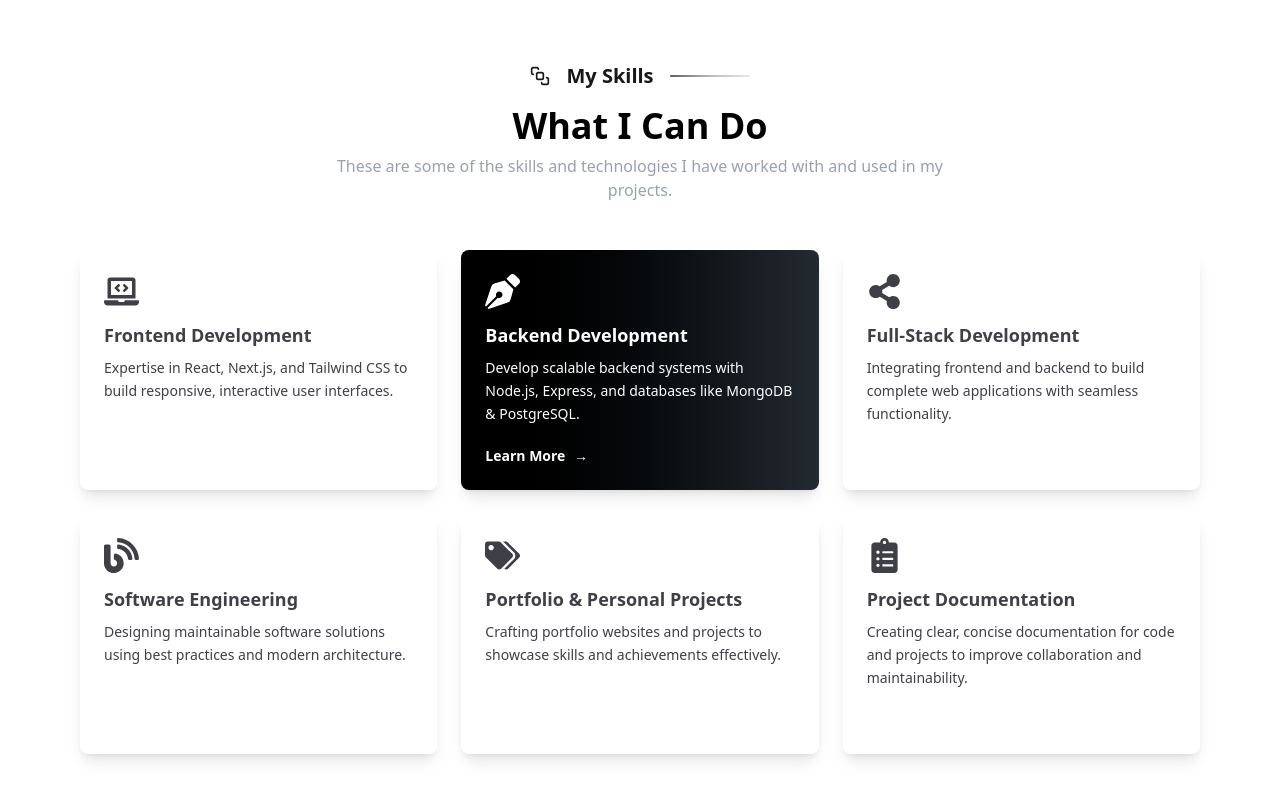
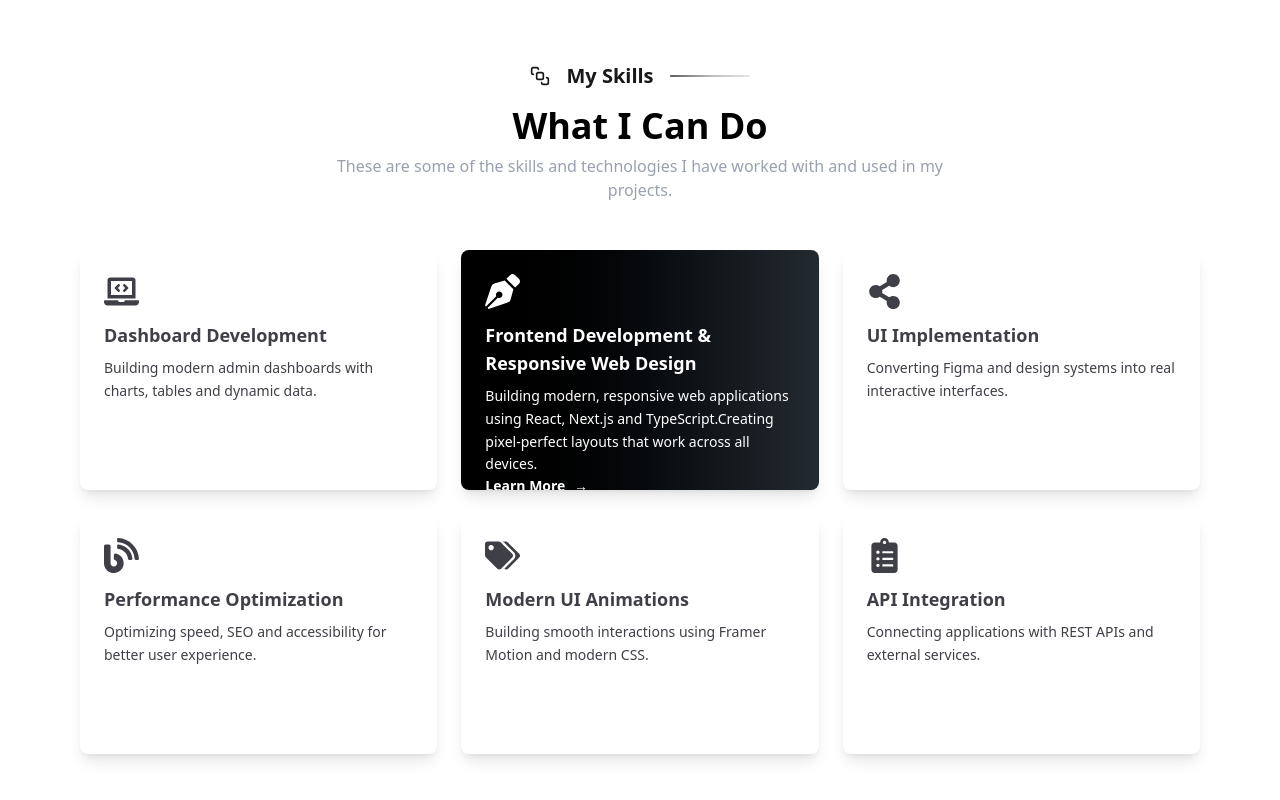
Before and after one commit to saadatkhanbuck/saadat-portfolio, a Next.js app: page /skills in a window 1280 px wide. Shown: the part 1398-2198 px from the top of the page. Built offline with nearby package versions, Linux system fonts and the light colour scheme.

Commit message:
make changes

```diff
--- a/app/components/ourservice.tsx
+++ b/app/components/ourservice.tsx
@@ -25,45 +25,45 @@ interface ServiceItem {
 const services: ServiceItem[] = [
   {
     icon: <FaLaptopCode size={35} />,
-    title: "Frontend Development",
+    title: "Dashboard Development",
     description:
-      "Expertise in React, Next.js, and Tailwind CSS to build responsive, interactive user interfaces.",
+      "Building modern admin dashboards with charts, tables and dynamic data.",
+    link: "/skills/#dashboard",
+  },
+  {
+    icon: <FaPenNib size={35} />,
+    title: "Frontend Development & Responsive Web Design",
+    description:
+      "Building modern, responsive web applications using React, Next.js and TypeScript.Creating pixel-perfect layouts that work across all devices.",
     link: "/skills/#frontend",
   },
   {
-    icon: <FaPenNib size={35} />,
-    title: "Backend Development",
+    icon: <FaShareAlt size={35} />,
+    title: "UI Implementation",
     description:
-      "Develop scalable backend systems with Node.js, Express, and databases like MongoDB & PostgreSQL.",
-    link: "/skills/#backend",
-  },
-  {
-    icon: <FaShareAlt size={35} />,
-    title: "Full-Stack Development",
-    description:
-      "Integrating frontend and backend to build complete web applications with seamless functionality.",
-    link: "/skills/#fullstack",
+      "Converting Figma and design systems into real interactive interfaces.",
+    link: "/skills/#ui",
   },
   {
     icon: <FaBlog size={35} />,
-    title: "Software Engineering",
+    title: "Performance Optimization",
     description:
-      "Designing maintainable software solutions using best practices and modern architecture.",
-    link: "/skills/#softwareengineering",
+      "Optimizing speed, SEO and accessibility for better user experience.",
+    link: "/skills/#performance",
   },
   {
     icon: <FaTags size={35} />,
-    title: "Portfolio & Personal Projects",
+    title: "Modern UI Animations",
     description:
-      "Crafting portfolio websites and projects to showcase skills and achievements effectively.",
-    link: "/skills/#portfolio",
+      "Building smooth interactions using Framer Motion and modern CSS.",
+    link: "/skills/#animations",
   },
   {
     icon: <FaClipboardList size={35} />,
-    title: "Project Documentation",
+    title: "API Integration",
     description:
-      "Creating clear, concise documentation for code and projects to improve collaboration and maintainability.",
-    link: "/skills/#documentation",
+      "Connecting applications with REST APIs and external services.",
+    link: "/skills/#apiintegration",
   },
 ];
 
@@ -82,7 +82,8 @@ const OurServices: React.FC = () => {
           What I Can Do
         </h2>
         <p className="text-gray-400 max-w-2xl mx-auto">
-          These are some of the skills and technologies I have worked with and used in my projects.
+          These are some of the skills and technologies I have worked with and
+          used in my projects.
         </p>
       </div>
 
@@ -121,8 +122,12 @@ const OurServices: React.FC = () => {
                     {service.icon}
                   </motion.div>
 
-                  <h3 className="font-semibold text-lg mb-2">{service.title}</h3>
-                  <p className="leading-relaxed text-sm">{service.description}</p>
+                  <h3 className="font-semibold text-lg mb-2">
+                    {service.title}
+                  </h3>
+                  <p className="leading-relaxed text-sm">
+                    {service.description}
+                  </p>
                 </div>
 
                 {/* Read More */}
--- a/app/components/projectshero.tsx
+++ b/app/components/projectshero.tsx
@@ -96,9 +96,9 @@ export default function ProjectsHero() {
             >
 
               {[
-                { value: "150+", label: "Projects" },
-                { value: "99+", label: "Clients" },
-                { value: "13+ yrs", label: "Experience" },
+                { value: "100+", label: "Projects" },
+                { value: "50+", label: "Clients" },
+                { value: "2+ yrs", label: "Experience Since 2023" },
               ].map((item) => (
                 <div key={item.label}>
                   <p className="text-3xl font-semibold dark:text-white tracking-tight">
--- a/app/components/skillshero.tsx
+++ b/app/components/skillshero.tsx
@@ -67,7 +67,7 @@ export default function SkillsHero() {
               className="mt-12 flex flex-wrap gap-12"
             >
               {[
-                { value: "2+", label: "Years experience since 2023" },
+                { value: "2+ yrs", label: "Experience Since 2023" },
                 { value: "100+", label: "Projects" },
                 { value: "35+", label: "Stacks" },
               ].map((m) => (
@@ -78,8 +78,6 @@ export default function SkillsHero() {
               ))}
             </motion.div>
           </div>
-
-          {/* RIGHT */}
           {/* RIGHT */}
           <motion.div
             initial={{ opacity: 0, x: 60 }}
@@ -99,7 +97,6 @@ export default function SkillsHero() {
               />
 
               {/* dark overlay for readability */}
-
 
               {/* floating content */}
               <div className="relative z-10 flex h-full flex-col justify-between p-8 text-white">
@@ -136,7 +133,6 @@ export default function SkillsHero() {
             {/* glow */}
             <div className="absolute -right-10 -bottom-10 -z-10 h-56 w-56 rounded-full bg-neutral-400/20 blur-3xl" />
           </motion.div>
-
         </div>
       </div>
     </section>
```
Lines whose indentation alone changed are shown as unchanged.
